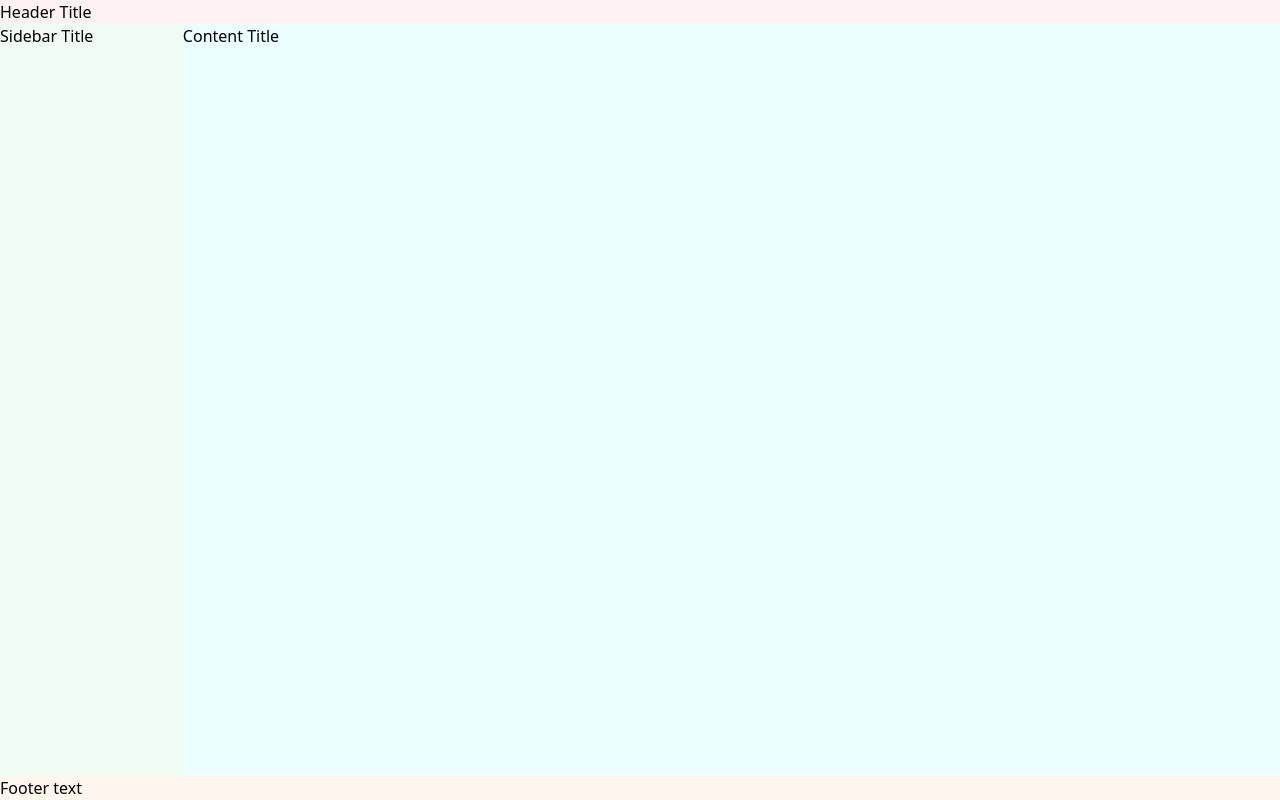
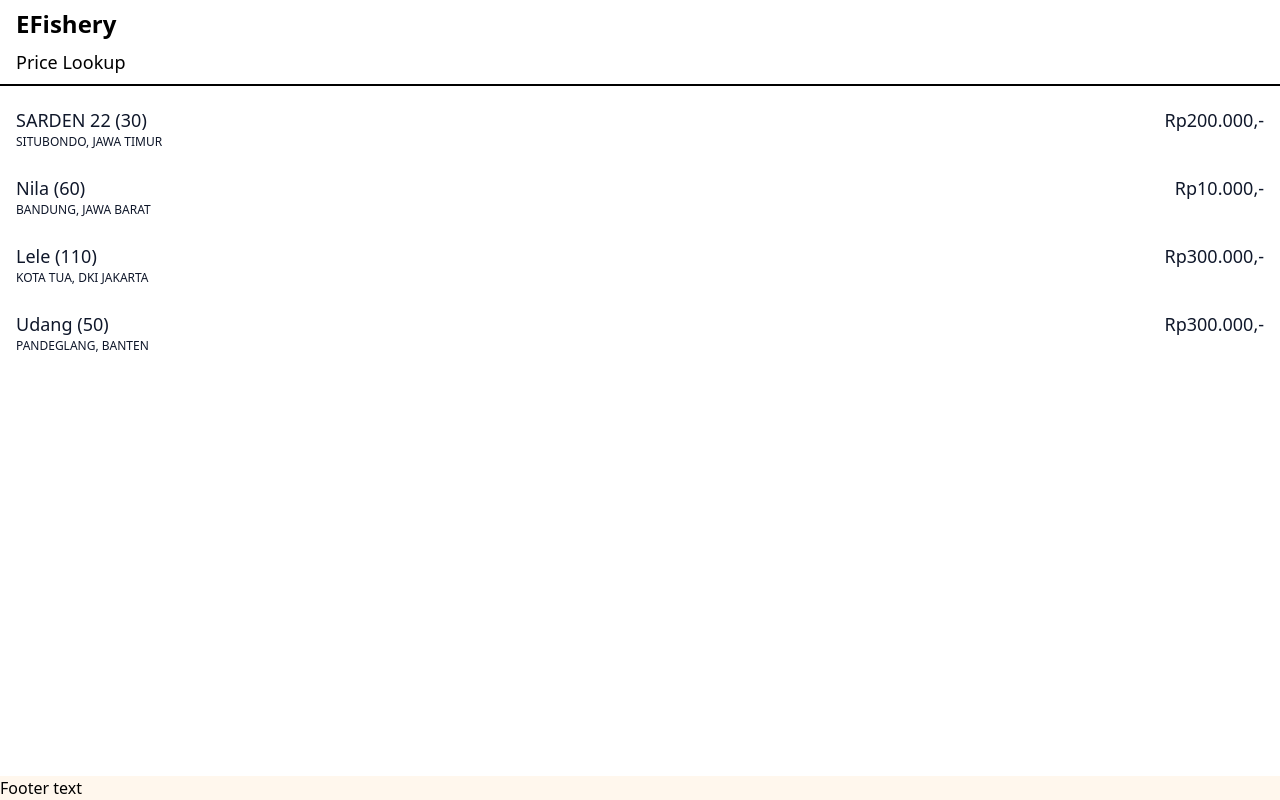
Before and after one commit to rayGobel/efishery-mock-app, a Next.js app: page / in a window 1280 px wide. Built offline with nearby package versions, Linux system fonts and the light colour scheme.

Commit message:
feat(app-component): Add new <ProductDetail /> component to app
Adding new component <ProductDetail /> along with tests; Product as type

```diff
--- /dev/null
+++ b/components/ProductDetail.tsx
@@ -0,0 +1,47 @@
+import { FC } from 'react';
+
+type Location = {
+  city: string;
+  province: string;
+}
+
+export type Product = {
+  name: string,
+  location: Location,
+  price: number,
+  size: number,
+}
+
+type ProductComponent = {
+  product: Product,
+  onClick?: (p: Product) => void
+}
+
+const idnLocale = new Intl.NumberFormat('id-ID');
+
+const ProductDetail: FC<ProductComponent> = (props) => {
+  const { product, onClick } = props;
+  const { location: productLocation } = product;
+
+  const handleClickEvent = () => {
+    if (onClick) {
+      onClick(product);
+    }
+  };
+
+  const formattedPrice = idnLocale.format(product.price);
+
+  const style = `px-4 py-2 text-slate-900 flex flex-row justify-between`;
+
+  return (
+    <div className={style} onClick={handleClickEvent} data-testid='product-detail'>
+      <div>
+        <p className='text-lg' data-testid='product-name'>{product.name} ({product.size})</p>
+        <p className='text-xs'>{productLocation.city}, {productLocation.province}</p>
+      </div>
+      <p className='text-lg self-start' data-testid='product-price'>Rp{formattedPrice},-</p>
+    </div>
+  )
+}
+
+export default ProductDetail;
--- a/package.json
+++ b/package.json
@@ -15,8 +15,10 @@
     "react-dom": "18.2.0"
   },
   "devDependencies": {
+    "@testing-library/dom": "^8.19.0",
     "@testing-library/jest-dom": "^5.16.5",
     "@testing-library/react": "^13.4.0",
+    "@testing-library/user-event": "^14.4.3",
     "@types/node": "18.11.8",
     "@types/react": "18.0.24",
     "@types/react-dom": "18.0.8",
--- a/pages/index.tsx
+++ b/pages/index.tsx
@@ -1,9 +1,54 @@
-import Head from 'next/head'
+import Head from 'next/head';
+import { FC } from 'react';
+import ProductDetail, { Product } from '../components/ProductDetail';
+
+function mockProducts (): Product[] {
+  return [
+    {
+      name: 'SARDEN 22',
+      location: {
+        city: 'SITUBONDO',
+        province: 'JAWA TIMUR',
+      },
+      price: 200000,
+      size: 30
+    },
+    {
+      name: 'Nila',
+      location: {
+        city: 'BANDUNG',
+        province: 'JAWA BARAT',
+      },
+      price: 10000,
+      size: 60
+    },
+    {
+      name: 'Lele',
+      location: {
+        city: 'KOTA TUA',
+        province: 'DKI JAKARTA',
+      },
+      price: 300000,
+      size: 110
+    },
+    {
+      name: 'Udang',
+      location: {
+        city: 'PANDEGLANG',
+        province: 'BANTEN',
+      },
+      price: 300000,
+      size: 50
+    },
+  ];
+};
 
 export default function Home() {
-  const headerClass = `app-header bg-red-50`;
-  const sidebarClass = `app-sidebar bg-green-50 w-2/12`;
-  const contentClass = `app-content bg-cyan-50 w-full`;
+  const borderBtm = `border-b-2 border-black`;
+
+  const headerClass = `app-header flex flex-col gap-y-2 py-2 px-4 ${borderBtm}`;
+  const sidebarClass = `app-sidebar hidden w-2/12`;
+  const contentClass = `app-content w-full py-3`;
   const footerClass = `app-footer bg-orange-50`;
 
   return (
@@ -15,7 +60,8 @@
       </Head>
 
       <header className={headerClass}>
-        <h1>Header Title</h1>
+        <h1 className="logo text-2xl font-semibold">EFishery</h1>
+        <h2 className="title text-lg ">Price Lookup</h2>
       </header>
 
       <main className="main-content flex flex-row justify-between">
@@ -24,7 +70,11 @@
         </section>
 
         <section className={contentClass}>
-          <h2>Content Title</h2>
+
+          <div className="flex flex-col gap-y-2">
+            { mockProducts().map((p: Product) => <ProductDetail key={p.name} product={p} />) }
+          </div>
+
         </section>
       </main>
 
```
Also changed, not shown: jest.config.js (added, +20 -0 lines), 2 other files (tests, documents, lock files or other folders).
